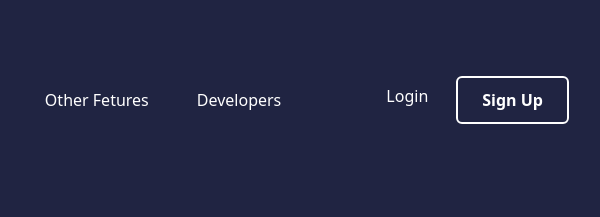
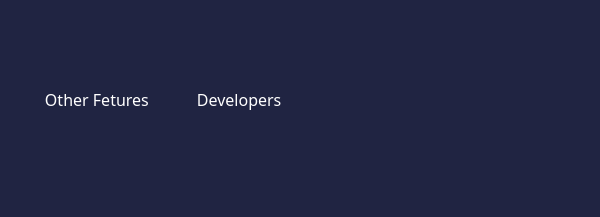
Before and after one commit to zannn1019/mtr-web, a website: page index.html in a window 1280 px wide. Shown: the top 217 px of the page, 563-1163 px from the left. Drawn offline with Linux system fonts and the light colour scheme; a web font is replaced by a local one.

Commit message:
first commit

```diff
--- a/index.html
+++ b/index.html
@@ -148,16 +148,6 @@
           id="mobile-menu"
           class="absolute top-full left-0 w-full bg-white h-auto hidden flex-col text-black"
         >
-          <div
-            class="auth flex w-full border-b border-slate-400 justify-between items-center p-5"
-          >
-            <a href="" class="py-2 hover:underline">Login</a>
-            <a
-              href=""
-              class="font-bold px-6 py-2.5 border-2 border-black rounded-md hover:bg-primary hover:text-white transition-all"
-              >Sign Up</a
-            >
-          </div>
           <div class="link flex gap-2 flex-col p-5">
             <a href="#pricing" class="hover:underline">Pricing</a>
             <a href="#FAQ" class="hover:underline">FAQ</a>
@@ -175,14 +165,6 @@
             <a href="#" class="hover:underline">Blog</a>
             <a href="#" class="hover:underline">Other Fetures</a>
             <a href="#" class="hover:underline">Developers</a>
-          </div>
-          <div class="auth flex gap-5 max-lg:hidden">
-            <a href="" class="p-2 hover:underline">Login</a>
-            <a
-              href=""
-              class="font-bold px-6 py-2.5 border-2 border-white rounded-md hover:bg-white hover:text-black transition-all"
-              >Sign Up</a
-            >
           </div>
         </div>
         <svg
```
